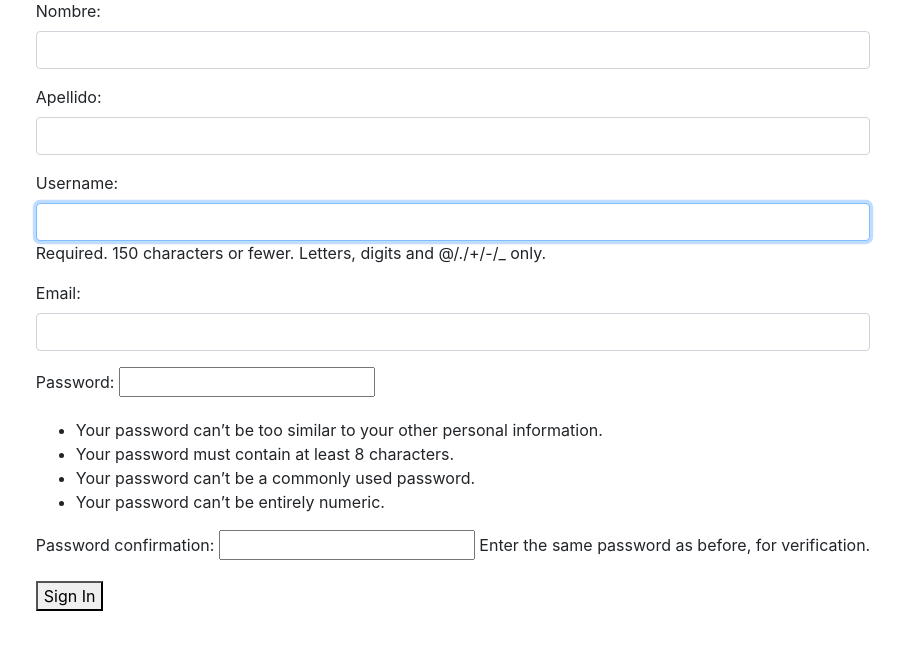
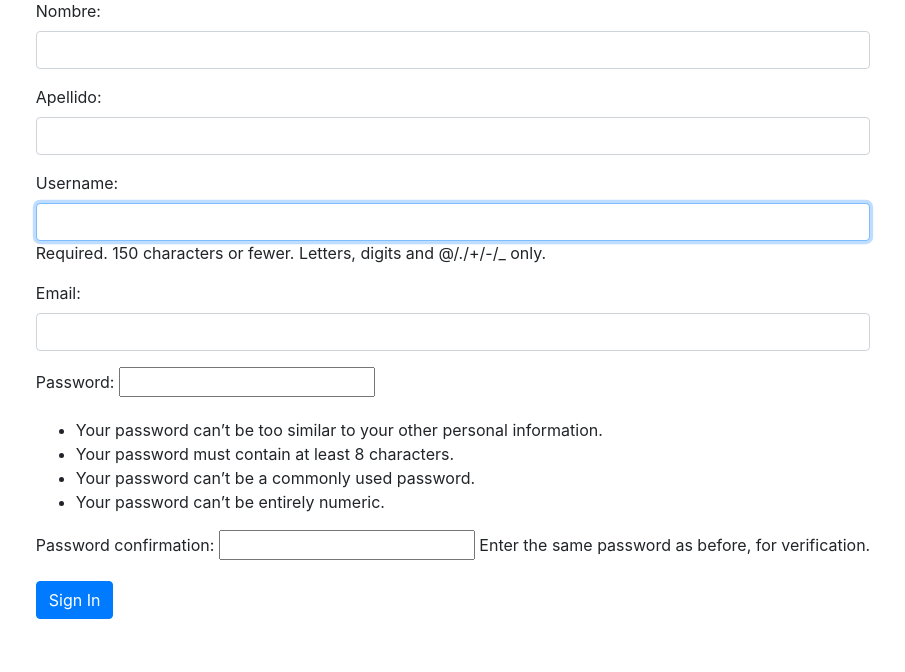
Before and after one commit to scarrascofuentes/todolisto_django, a Django app: page /todolisto/register/ in a window 1280 px wide. Shown: the part 57-729 px from the top of the page, without its empty margins (187-1092 px from the left). Run offline with Django 3.2, Linux system fonts and the light colour scheme; some libraries are stand-ins or nearby versions.

Commit message:
Style: Cambio estético con Bootstrap

```diff
--- a/main/templates/registration/signup.html
+++ b/main/templates/registration/signup.html
@@ -11,7 +11,7 @@
             <form method="post">
                 {% csrf_token %}
                 {{ form.as_p }}
-                <button type="submit"> Sign In </button>
+                <button class="btn btn-primary"type="submit"> Sign In </button>
             </form>
         </div>
 
```
Also changed, not shown: main/models.py (line endings or trailing spaces).
